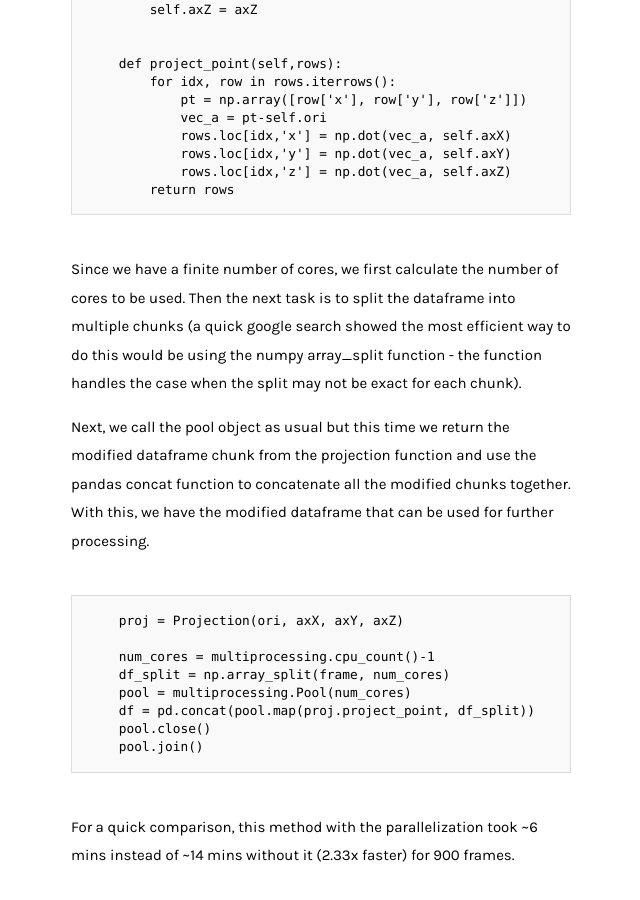
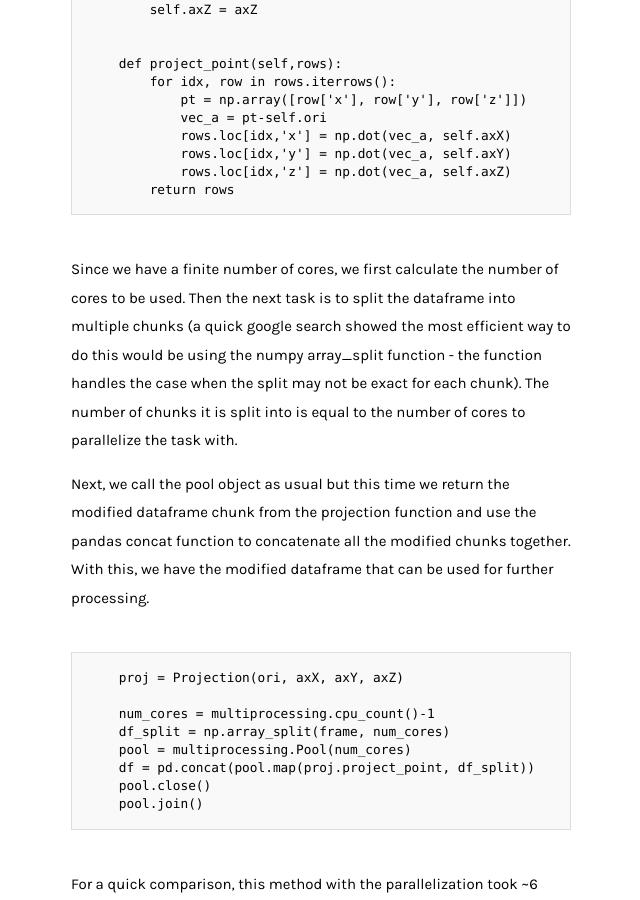
Before and after one commit to deshanadesai/deshanadesai-BAK.github.io, a Jekyll site: the page built from _posts/2021-10-13-Multiprocessing-with-pandas-trick.md, in a window 1280 px wide and 900 px high, scrolled down 975 px. Shown: the whole window, without its empty margins (319-959 px from the left). Built offline with Jekyll 4.4.1, drawn with Linux system fonts in a browser that asks for light colours.

Commit message:
Update 2021-10-13-Multiprocessing-with-pandas-trick.md

````diff
--- a/_posts/2021-10-13-Multiprocessing-with-pandas-trick.md
+++ b/_posts/2021-10-13-Multiprocessing-with-pandas-trick.md
@@ -32,7 +32,7 @@ class Projection:
             rows.loc[idx,'z'] = np.dot(vec_a, self.axZ)
         return rows
 ```
-Since we have a finite number of cores, we first calculate the number of cores to be used. Then the next task is to split the dataframe into multiple chunks (a quick google search showed the most efficient way to do this would be using the numpy array_split function - the function handles the case when the split may not be exact for each chunk).
+Since we have a finite number of cores, we first calculate the number of cores to be used. Then the next task is to split the dataframe into multiple chunks (a quick google search showed the most efficient way to do this would be using the numpy array_split function - the function handles the case when the split may not be exact for each chunk). The number of chunks it is split into is equal to the number of cores to parallelize the task with.
 
 
 Next, we call the pool object as usual but this time we return the modified dataframe chunk from the projection function and use the pandas concat function to concatenate all the modified chunks together. With this, we have the modified dataframe that can be used for further processing.
````
